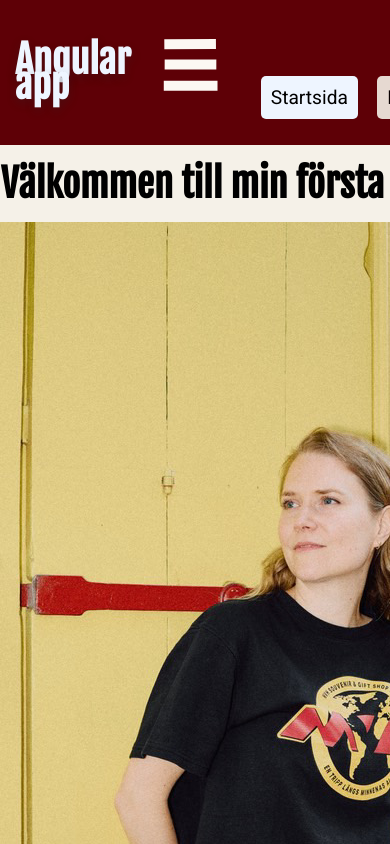
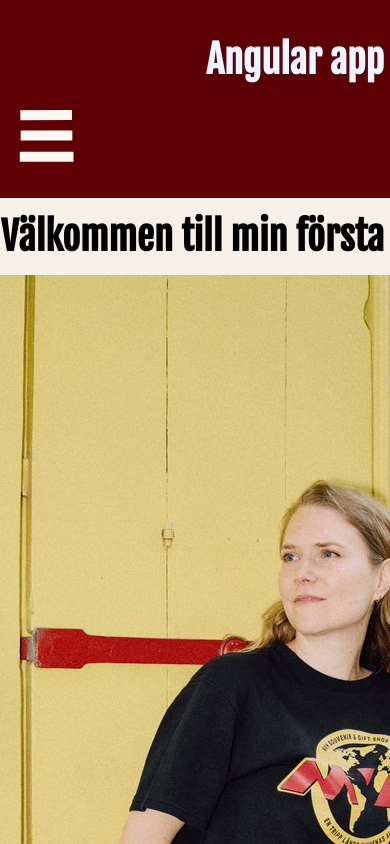
Before and after one commit to victoriah-svg/lab3Angular, an Angular app: page /home in a window 390 px wide. Shown: the top 844 px of the page. Built offline with nearby package versions, Linux system fonts and the light colour scheme.

Commit message:
fixat styling för hamburgermeny

```diff
--- a/src/app/main-nav/main-nav.css
+++ b/src/app/main-nav/main-nav.css
@@ -1,15 +1,24 @@
 nav{
     display: flex;
-    justify-content: space-around;
-    align-items: center;
+    /*justify-content: space-around;*/
+    flex-direction: column;
+   /* align-items: center;*/
+   align-items: flex-start;
+    order: 2;
+}
 
+#hamburger{
+    order: 1;
 }
 
 nav ul{
     list-style: none;
     display: flex;
+    flex-direction: column;
     gap: 1.2rem;
     align-self: flex-end;
+    width: 100%;
+    gap: 40px;
 }
 
 nav ul li a {
@@ -17,13 +26,19 @@ nav ul li a {
     opacity: 0.9;
     padding: 10px;
     border-radius: 5px;
+
+}
+
+header {
+    flex-direction: column;
+    align-items: flex-start;
 }
 
 #logo {
     color: #EEF5FF;
     text-shadow: 0px 4px 10px rgba(40, 37, 37, 0.3);
     font-size: 1.6rem;
-    align-self: flex-end;
+    align-self: center;
 }
 
 #logo:hover {
@@ -38,3 +53,9 @@ nav ul li.current a{
 nav ul li a:hover {
     opacity: 1;
 }
+
+
+
+.menu {
+    display: flex;
+}
--- a/src/app/main-nav/main-nav.html
+++ b/src/app/main-nav/main-nav.html
@@ -6,14 +6,15 @@
         <div id="hamburger">
             <img [src]="hamburgerimg" (click)="hamburger()">
         </div>
-       <!--if@ (menuOpen){}-->
-             <ul class="menu">
+
+        @if (menuOpen){
+        <ul class="menu">
             <!--routerLinkActive lägger till klass current på det li-element som är aktivt-->
             <li routerLinkActive="current"><a routerLink="home">Startsida</a></li>
             <li routerLinkActive="current"><a routerLink="convert">Konvertering</a></li>
             <li routerLinkActive="current"><a routerLink="about">Om</a></li>
         </ul>
-
+        }
 
 
 
--- a/src/app/main-nav/main-nav.ts
+++ b/src/app/main-nav/main-nav.ts
@@ -13,7 +13,7 @@ export class MainNav {
   menuOpen = false;
 
   hamburger():void {
-    console.log("hej");
+
     this.menuOpen = !this.menuOpen;
   }
 }
```
